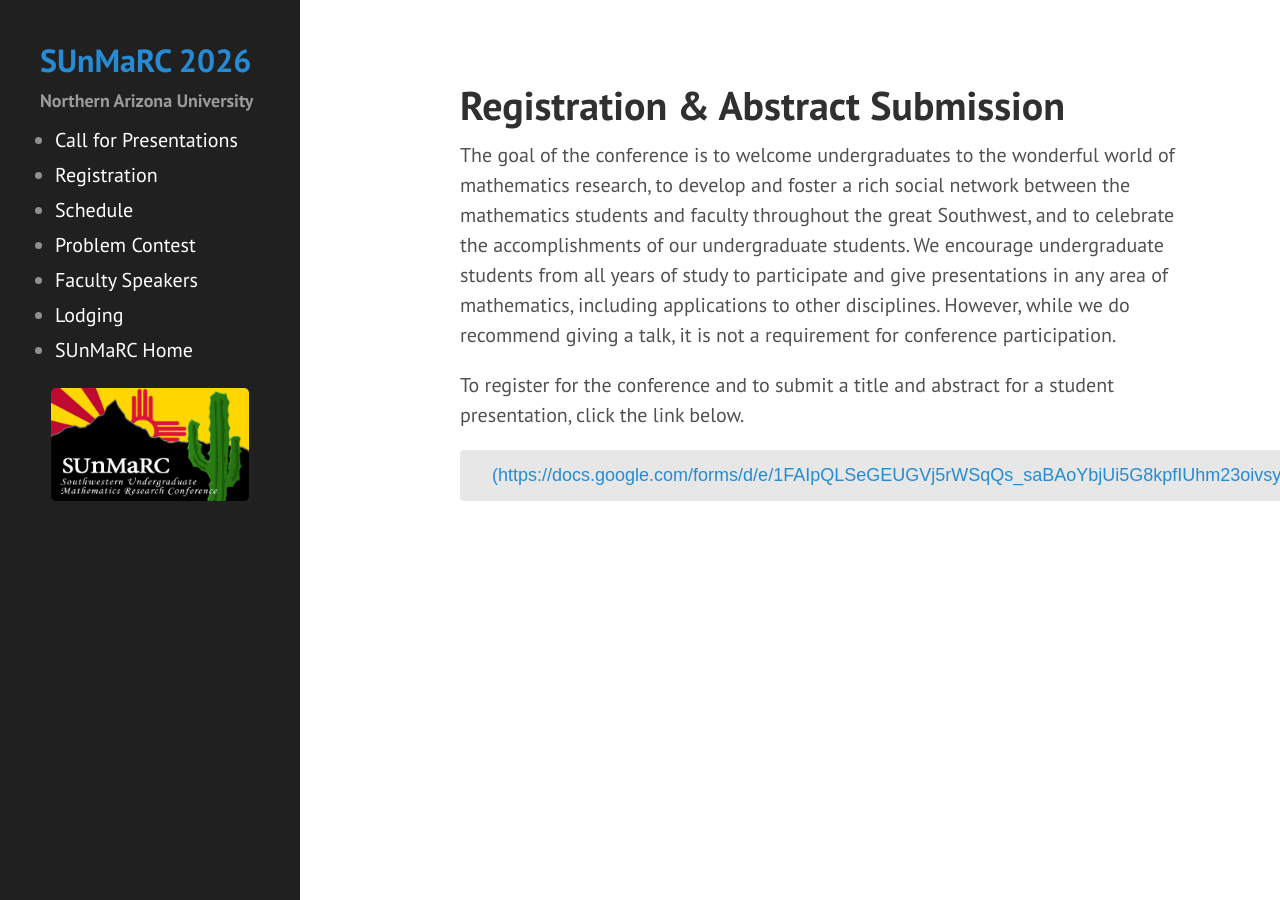
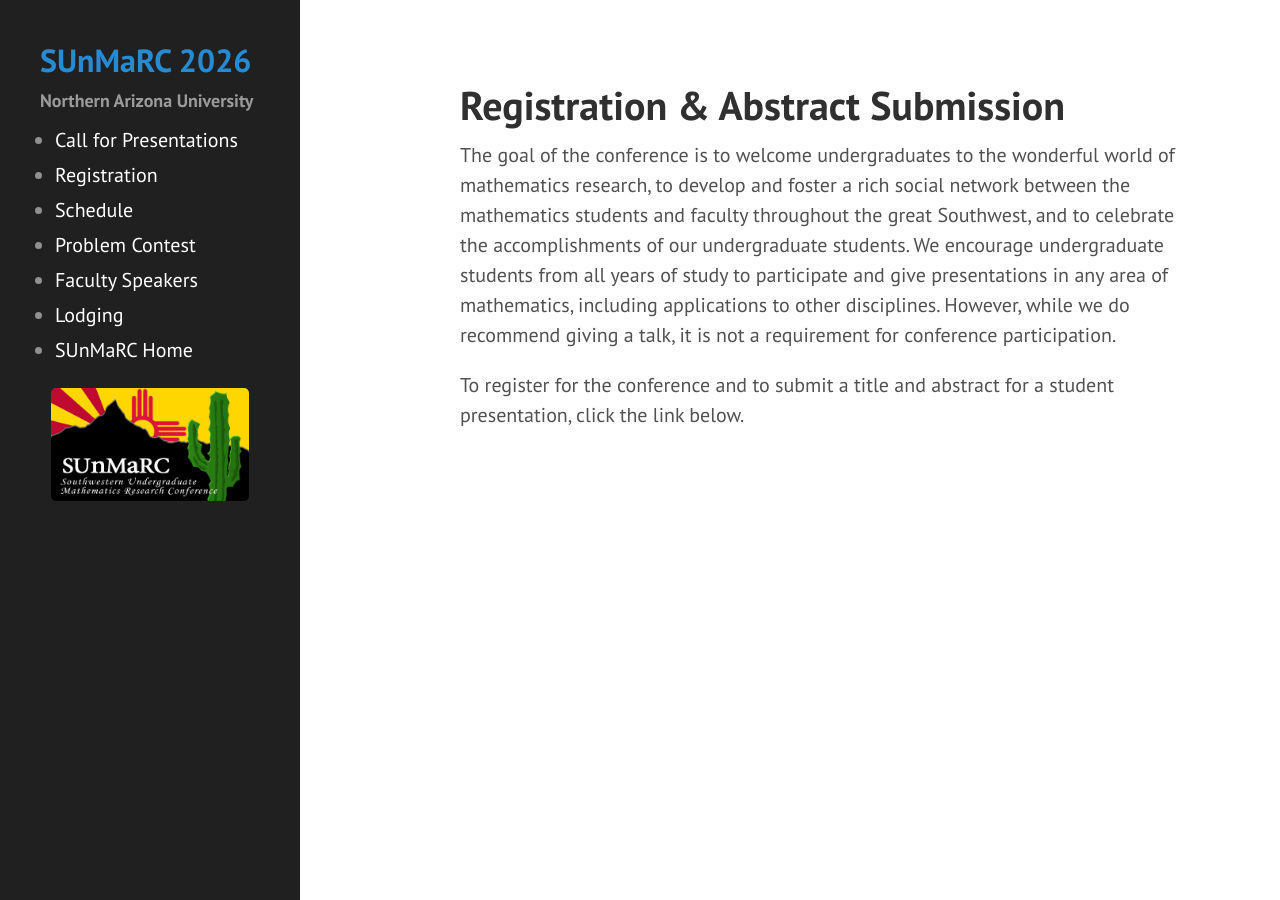
Before and after one commit to NAUMathStat/sunmarc2026, a Jekyll site: the page built from registration.md, in a window 1280 px wide. Built offline with Jekyll 4.4.1, drawn with Linux system fonts in a browser that asks for light colours.

Commit message:
Update registration.md

```diff
--- a/registration.md
+++ b/registration.md
@@ -8,11 +8,7 @@ The goal of the conference is to welcome undergraduates to the wonderful world o
 
 <p>To register for the conference and to submit a title and abstract for a student presentation, click the link below.</p>
 
-<p>
-<center>
-<button class="button"><a href="">(https://docs.google.com/forms/d/e/1FAIpQLSeGEUGVj5rWSqQs_saBAoYbjUi5G8kpfIUhm23oivsyhDcYvw/viewform?)</a></button>
-</center>
-</p>
+<a href="(https://docs.google.com/forms/d/e/1FAIpQLSeGEUGVj5rWSqQs_saBAoYbjUi5G8kpfIUhm23oivsyhDcYvw/viewform?usp=header)">
 
 <!--
 <p>The deadline for registration and abstract submission was <b>Monday, March 6, 2017</b>.</p>
```
